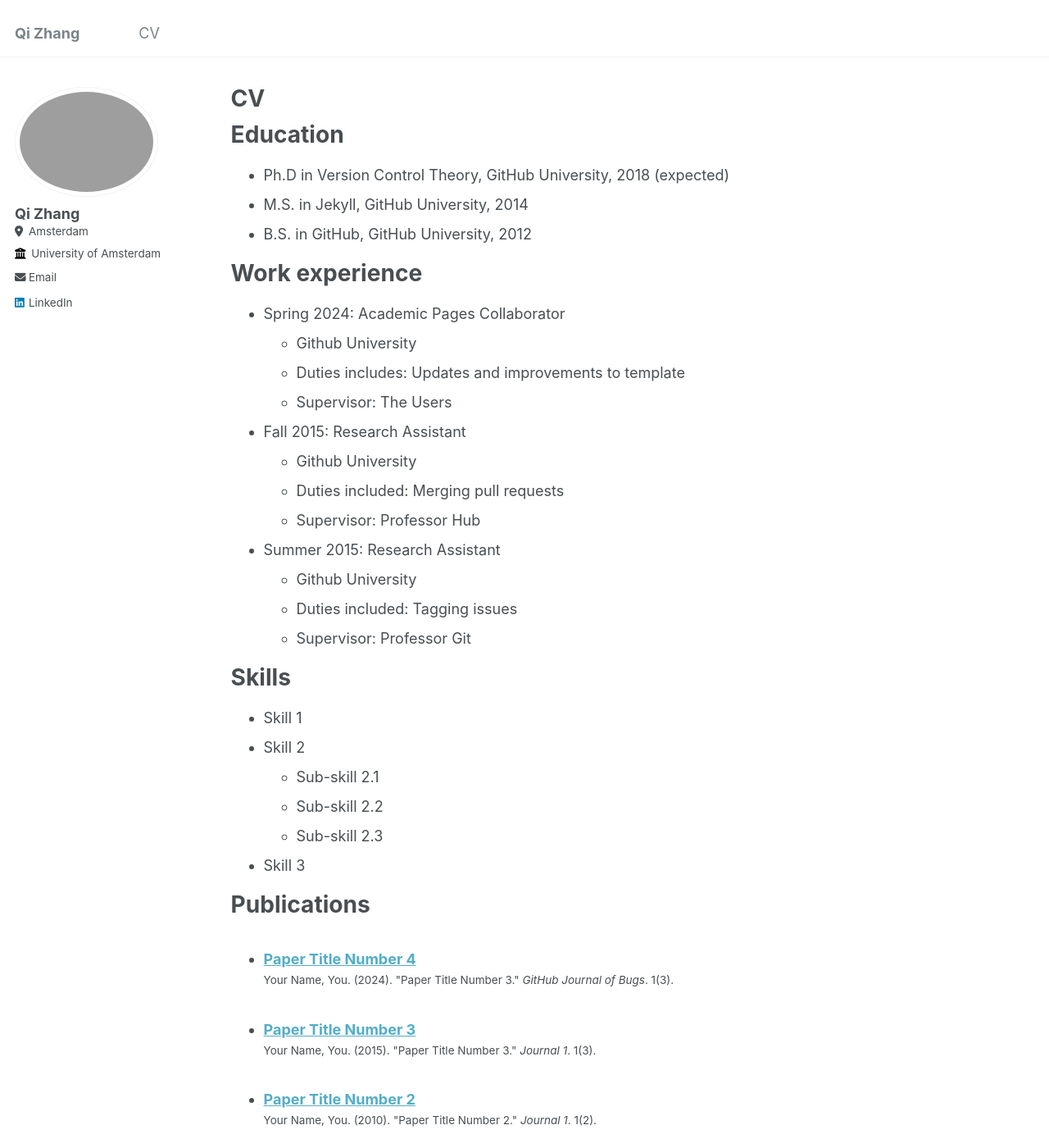
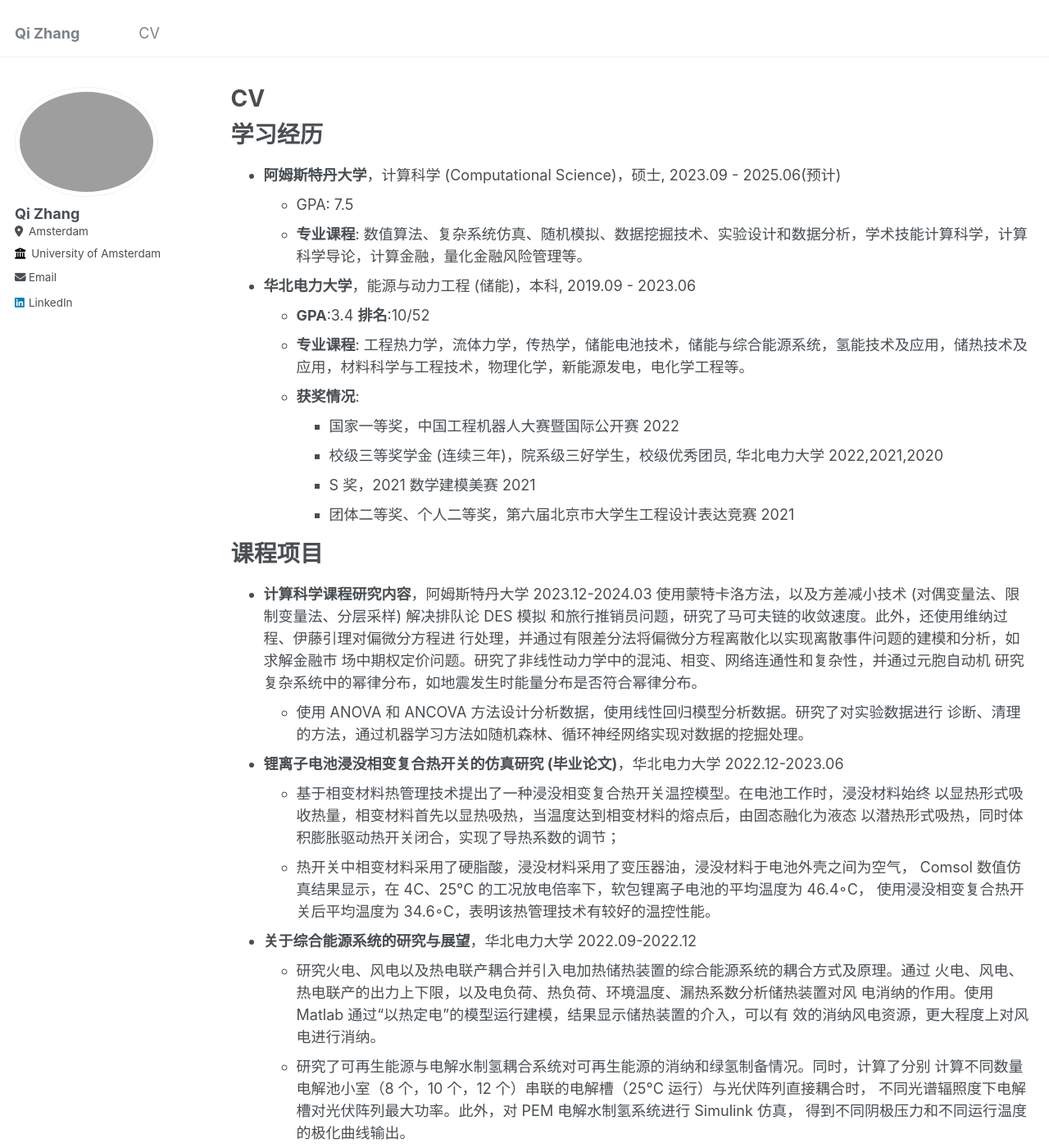
Before and after one commit to archiezq/qizhang.github.io, a Jekyll site: the page built from _pages/cv.md, in a window 1280 px wide and 1400 px high. Shown: the whole window at 82% size. Built offline with Jekyll 4.4.1, drawn with Linux system fonts in a browser that asks for light colours; some of the changed text lies outside the part shown.

Commit message:
update cv

```diff
--- a/_config.yml
+++ b/_config.yml
@@ -56,7 +56,7 @@ author:
   keybase          : # Username
   instagram        : # Username
   lastfm           : # Username
-  linkedin         :  Qi Zhang
+  linkedin         : in/qi-zhang-21bba52b6
   mastodon         : # URL
   medium           : # URL
   pinterest        : # Username
--- a/_pages/cv.md
+++ b/_pages/cv.md
@@ -9,56 +9,50 @@ redirect_from:
 
 {% include base_path %}
 
-Education
+学习经历
 ======
-* Ph.D in Version Control Theory, GitHub University, 2018 (expected)
-* M.S. in Jekyll, GitHub University, 2014
-* B.S. in GitHub, GitHub University, 2012
+* **阿姆斯特丹大学**，计算科学 (Computational Science)，硕士, 2023.09 - 2025.06(预计)
+  * GPA: 7.5
+  * **专业课程**: 数值算法、复杂系统仿真、随机模拟、数据挖掘技术、实验设计和数据分析，学术技能计算科学，计算科学导论，计算金融，量化金融风险管理等。
 
-Work experience
+* **华北电力大学**，能源与动力工程 (储能)，本科, 2019.09 - 2023.06
+  * **GPA**:3.4   **排名**:10/52
+  * **专业课程**: 工程热力学，流体力学，传热学，储能电池技术，储能与综合能源系统，氢能技术及应用，储热技术及应用，材料科学与工程技术，物理化学，新能源发电，电化学工程等。
+  * **获奖情况**:
+    * 国家一等奖，中国工程机器人大赛暨国际公开赛 2022
+    * 校级三等奖学金 (连续三年)，院系级三好学生，校级优秀团员, 华北电力大学 2022,2021,2020
+    * S 奖，2021 数学建模美赛 2021
+    * 团体二等奖、个人二等奖，第六届北京市大学生工程设计表达竞赛 2021
+
+课程项目
 ======
-* Spring 2024: Academic Pages Collaborator
-  * Github University
-  * Duties includes: Updates and improvements to template
-  * Supervisor: The Users
+* **计算科学课程研究内容**，阿姆斯特丹大学 2023.12-2024.03
+    使用蒙特卡洛方法，以及方差减小技术 (对偶变量法、限制变量法、分层采样) 解决排队论 DES 模拟
+    和旅行推销员问题，研究了马可夫链的收敛速度。此外，还使用维纳过程、伊藤引理对偏微分方程进
+    行处理，并通过有限差分法将偏微分方程离散化以实现离散事件问题的建模和分析，如求解金融市
+    场中期权定价问题。研究了非线性动力学中的混沌、相变、网络连通性和复杂性，并通过元胞自动机
+    研究复杂系统中的幂律分布，如地震发生时能量分布是否符合幂律分布。
+    * 使用 ANOVA 和 ANCOVA 方法设计分析数据，使用线性回归模型分析数据。研究了对实验数据进行
+    诊断、清理的方法，通过机器学习方法如随机森林、循环神经网络实现对数据的挖掘处理。
+* **锂离子电池浸没相变复合热开关的仿真研究 (毕业论文)**，华北电力大学 2022.12-2023.06
+    * 基于相变材料热管理技术提出了一种浸没相变复合热开关温控模型。在电池工作时，浸没材料始终
+    以显热形式吸收热量，相变材料首先以显热吸热，当温度达到相变材料的熔点后，由固态融化为液态
+    以潜热形式吸热，同时体积膨胀驱动热开关闭合，实现了导热系数的调节；
+    * 热开关中相变材料采用了硬脂酸，浸没材料采用了变压器油，浸没材料于电池外壳之间为空气，
+    Comsol 数值仿真结果显示，在 4C、25°C 的工况放电倍率下，软包锂离子电池的平均温度为 46.4◦C，
+    使用浸没相变复合热开关后平均温度为 34.6◦C，表明该热管理技术有较好的温控性能。
+* **关于综合能源系统的研究与展望**，华北电力大学 2022.09-2022.12
+    * 研究火电、风电以及热电联产耦合并引入电加热储热装置的综合能源系统的耦合方式及原理。通过
+    火电、风电、热电联产的出力上下限，以及电负荷、热负荷、环境温度、漏热系数分析储热装置对风
+    电消纳的作用。使用 Matlab 通过“以热定电”的模型运行建模，结果显示储热装置的介入，可以有
+    效的消纳风电资源，更大程度上对风电进行消纳。
+    * 研究了可再生能源与电解水制氢耦合系统对可再生能源的消纳和绿氢制备情况。同时，计算了分别
+    计算不同数量电解池小室（8 个，10 个，12 个）串联的电解槽（25°C 运行）与光伏阵列直接耦合时，
+    不同光谱辐照度下电解槽对光伏阵列最大功率。此外，对 PEM 电解水制氢系统进行 Simulink 仿真，
+    得到不同阴极压力和不同运行温度的极化曲线输出。
 
-* Fall 2015: Research Assistant
-  * Github University
-  * Duties included: Merging pull requests
-  * Supervisor: Professor Hub
-
-* Summer 2015: Research Assistant
-  * Github University
-  * Duties included: Tagging issues
-  * Supervisor: Professor Git
-
-Skills
+技能
 ======
-* Skill 1
-* Skill 2
-  * Sub-skill 2.1
-  * Sub-skill 2.2
-  * Sub-skill 2.3
-* Skill 3
-
-Publications
-======
-  <ul>{% for post in site.publications reversed %}
-    {% include archive-single-cv.html %}
-  {% endfor %}</ul>
-
-Talks
-======
-  <ul>{% for post in site.talks reversed %}
-    {% include archive-single-talk-cv.html  %}
-  {% endfor %}</ul>
-
-Teaching
-======
-  <ul>{% for post in site.teaching reversed %}
-    {% include archive-single-cv.html %}
-  {% endfor %}</ul>
-
-Service and leadership
-======
-* Currently signed in to 43 different slack teams
+* **编程**: Python, C, MATLAB, R
+* **其他软件**: SolidWorks, AutoCad, Comsol, Tableau, Visio, LaTex
+* **英语水平**: 六级 566，雅思 6.5
```
Also changed, not shown: _pages/about.md (+1 -2 lines).
